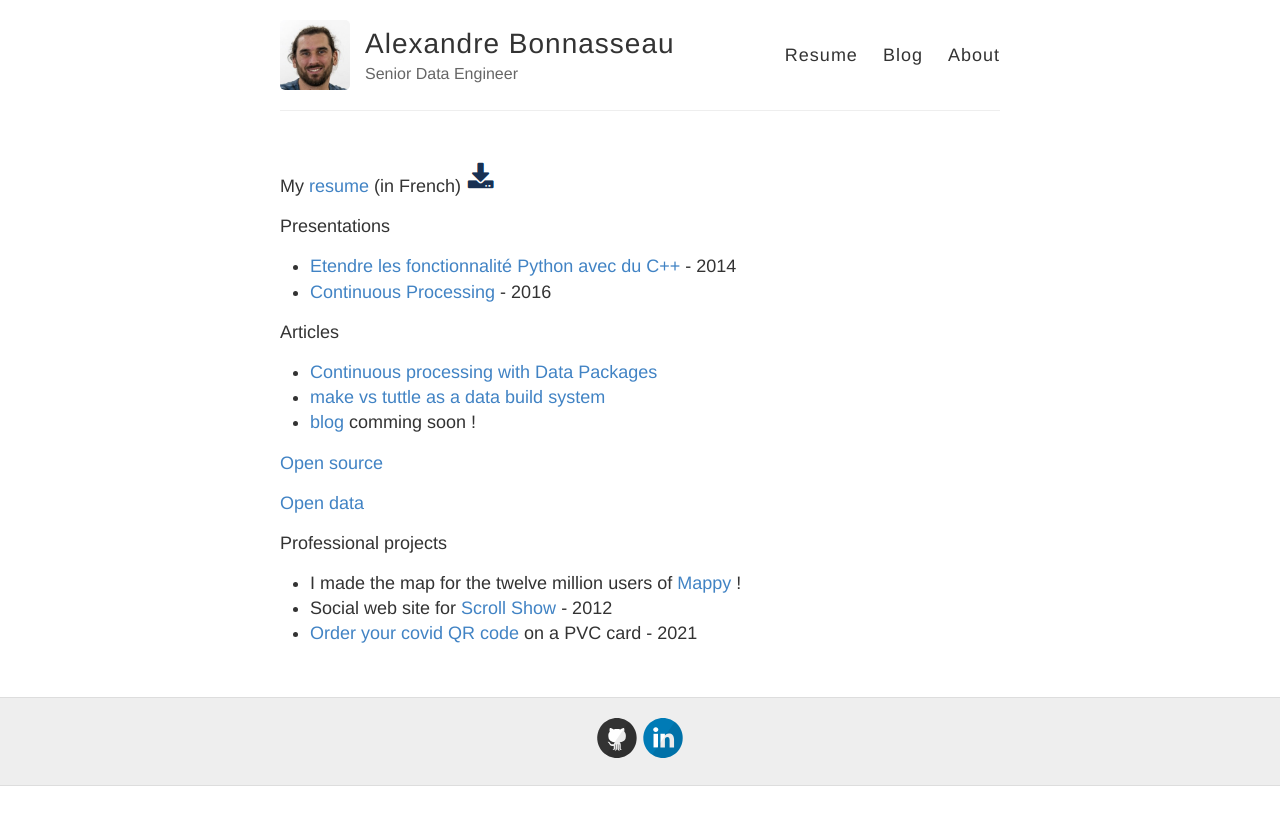
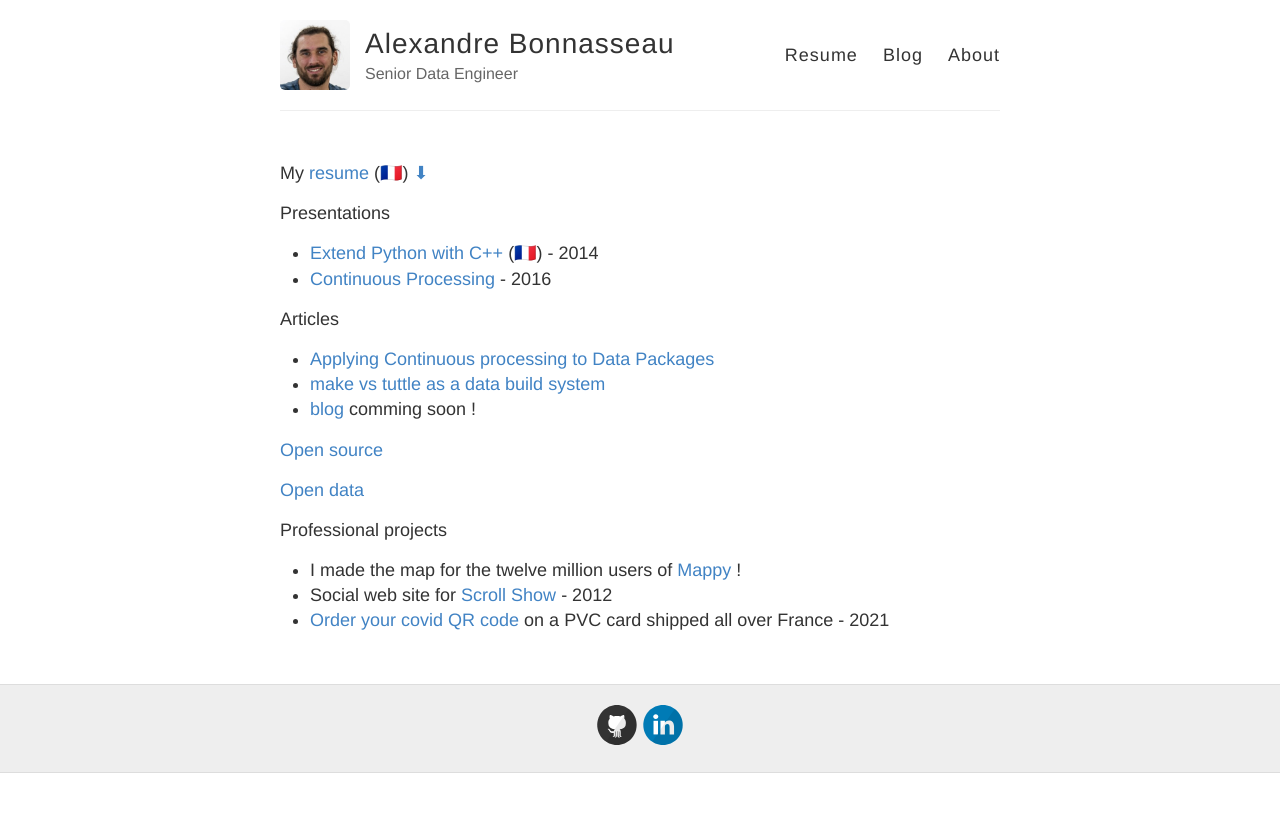
Before and after one commit to lexman/lexman.github.io, a Jekyll site: the page built from index.md, in a window 1280 px wide. Shown: the top 825 px of the page. Built offline with Jekyll 4.4.1, drawn with Linux system fonts in a browser that asks for light colours.

Commit message:
Resume download button as an emoji

```diff
--- a/index.md
+++ b/index.md
@@ -2,15 +2,15 @@
 layout: page
 ---
 
-My [resume](/resume/fr/) (in French) [![Download](/images/dl.png)](http://me.lexman.net/resume/fr/Alexandre%20Bonnasseau%20-%20Senior%20Data%20Manager.pdf)
+My [resume](/resume/fr/) (🇫🇷) [⬇](http://me.lexman.net/resume/fr/Alexandre%20Bonnasseau%20-%20Senior%20Data%20Manager.pdf)
 
 
 Presentations
-* [Etendre les fonctionnalité Python avec du C++](https://www.slideshare.net/cppfrug/meetup-cpp) - 2014
+* [Extend Python with C++](https://www.slideshare.net/cppfrug/meetup-cpp) (🇫🇷) - 2014
 * [Continuous Processing](http://me.lexman.net/prez-tuttle/Continuous%20processing.html) - 2016
 
 Articles
-* [Continuous processing with Data Packages](https://okfnlabs.org/blog/2016/07/13/continuous-processing-with-data-packages.html)
+* [Applying Continuous processing to Data Packages](https://okfnlabs.org/blog/2016/07/13/continuous-processing-with-data-packages.html)
 * [make vs tuttle as a data build system](https://okfnlabs.org/blog/2016/03/25/make-vs-tuttle.html)
 * [blog](/blog/) comming soon !
 
@@ -21,4 +21,4 @@ Articles
 Professional projects
 * I made the map for the twelve million users of [Mappy](mappy.com) !
 * Social web site for [Scroll Show](https://www.facebook.com/Scrollshow/) - 2012
-* [Order your covid QR code](https://carte-sanitaire.fr/) on a PVC card - 2021
+* [Order your covid QR code](https://carte-sanitaire.fr/) on a PVC card shipped all over France - 2021
```
Also changed, not shown: images/dl.png (deleted), images/download-solid.svg (deleted).
